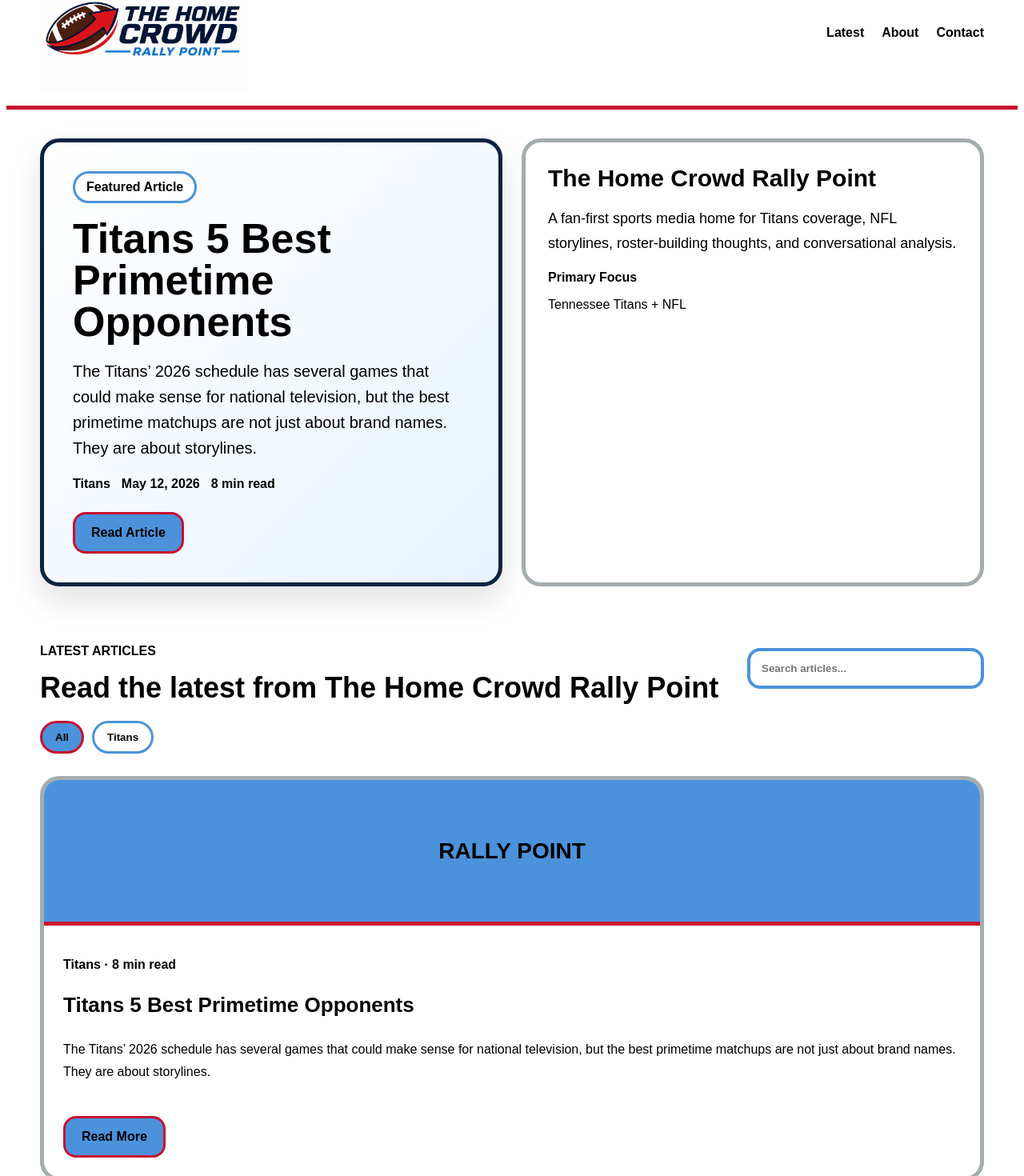
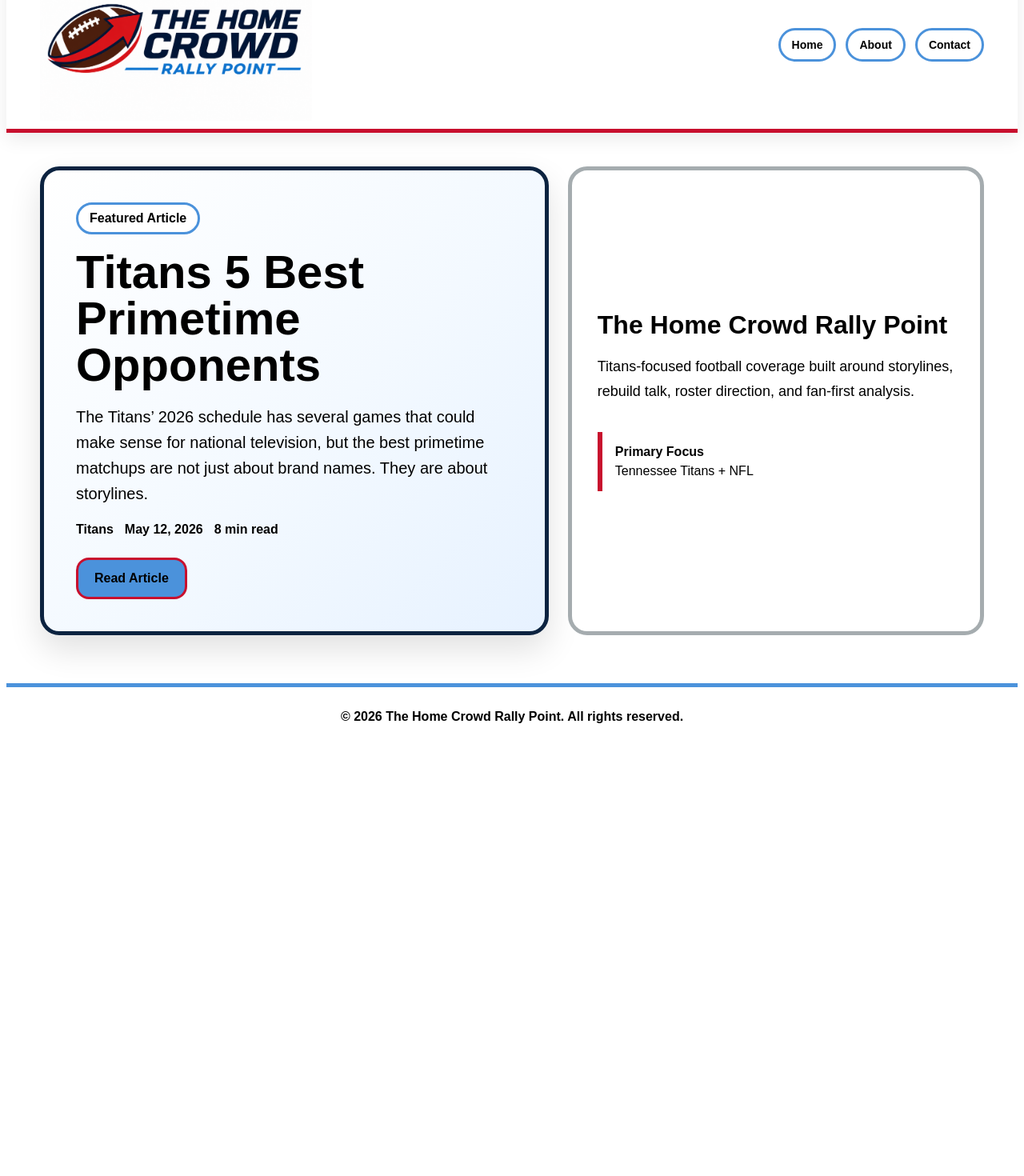
Before and after one commit to TheHomeCrowdRallyPoint/TheHomeCrowdRallyPoint, a React (Vite) app: page / in a window 1280 px wide. Shown: the part 58-1528 px from the top of the page at 80% size. After the commit the page ends 999 px from the top, so only its background shows below. Built offline with nearby package versions, Linux system fonts and the light colour scheme.

Commit message:
Update App.jsx

```diff
--- a/src/App.jsx
+++ b/src/App.jsx
@@ -1,4 +1,4 @@
-import React, { useEffect, useMemo, useState } from "react";
+import React, { useEffect, useState } from "react";
 
 const colors = {
   navy: "#0C2340",
@@ -86,44 +86,30 @@
     color: colors.black,
     fontFamily: "Arial, Helvetica, sans-serif",
   },
+
   header: {
     position: "sticky",
     top: 0,
     zIndex: 10,
     background: colors.white,
     borderBottom: `5px solid ${colors.red}`,
-    padding: "18px 24px",
+    padding: "10px 24px",
+    boxShadow: "0 8px 22px rgba(0,0,0,0.08)",
   },
+
   container: {
     maxWidth: "1180px",
     margin: "0 auto",
   },
+
   headerInner: {
     display: "flex",
     justifyContent: "space-between",
     alignItems: "center",
-    gap: "20px",
+    gap: "24px",
     flexWrap: "wrap",
   },
-  brand: {
-    display: "flex",
-    alignItems: "center",
-    gap: "14px",
-  },
-  brandMark: {
-    width: "56px",
-    height: "56px",
-    borderRadius: "16px",
-    background: colors.blue,
-    border: `4px solid ${colors.red}`,
-    display: "flex",
-    alignItems: "center",
-    justifyContent: "center",
-    fontWeight: 900,
-    fontSize: "20px",
-    color: colors.black,
-    boxShadow: `inset 0 0 0 3px ${colors.white}`,
-  },
+
   brandLink: {
     display: "flex",
     alignItems: "center",
@@ -132,51 +118,51 @@
   },
 
   logoImage: {
-  width: "260px",
+    width: "340px",
     maxWidth: "100%",
     height: "auto",
     objectFit: "contain",
     display: "block",
   },
-  siteTitle: {
-    margin: 0,
-    fontSize: "24px",
-    fontWeight: 900,
-    color: colors.black,
-  },
-  siteSub: {
-    margin: 0,
-    fontSize: "12px",
-    fontWeight: 900,
-    letterSpacing: "3px",
-    color: colors.black,
-  },
+
   nav: {
     display: "flex",
-    gap: "22px",
+    gap: "12px",
     fontWeight: 900,
     flexWrap: "wrap",
+    alignItems: "center",
   },
+
   navLink: {
     color: colors.black,
     textDecoration: "none",
+    border: `3px solid ${colors.blue}`,
+    borderRadius: "999px",
+    padding: "10px 14px",
+    background: colors.white,
+    fontSize: "14px",
   },
+
   main: {
-    padding: "36px 24px",
+    padding: "42px 24px 60px",
   },
+
   heroGrid: {
     display: "grid",
-    gridTemplateColumns: "repeat(auto-fit, minmax(300px, 1fr))",
+    gridTemplateColumns: "minmax(0, 1.1fr) minmax(280px, 0.9fr)",
     gap: "24px",
+    alignItems: "stretch",
   },
+
   hero: {
     border: `5px solid ${colors.navy}`,
     borderRadius: "24px",
-    padding: "36px",
+    padding: "40px",
     background: `linear-gradient(135deg, ${colors.white} 0%, #f3f9ff 55%, #e7f2ff 100%)`,
     color: colors.black,
     boxShadow: "0 18px 40px rgba(0,0,0,0.12)",
   },
+
   badge: {
     display: "inline-block",
     border: `3px solid ${colors.blue}`,
@@ -187,18 +173,21 @@
     color: colors.black,
     background: colors.white,
   },
+
   h1: {
     margin: 0,
-    fontSize: "clamp(36px, 6vw, 52px)",
+    fontSize: "clamp(38px, 6vw, 58px)",
     lineHeight: 1,
     fontWeight: 900,
     color: colors.black,
   },
+
   dek: {
     fontSize: "20px",
     lineHeight: 1.6,
     color: colors.black,
   },
+
   meta: {
     display: "flex",
     flexWrap: "wrap",
@@ -207,6 +196,7 @@
     color: colors.black,
     marginTop: "20px",
   },
+
   button: {
     marginTop: "26px",
     background: colors.blue,
@@ -218,85 +208,31 @@
     cursor: "pointer",
     fontSize: "16px",
   },
+
   sideCard: {
     border: `5px solid ${colors.silver}`,
     borderRadius: "24px",
-    padding: "28px",
+    padding: "32px",
     background: colors.white,
     color: colors.black,
+    display: "flex",
+    flexDirection: "column",
+    justifyContent: "center",
   },
-  sectionHeader: {
-    marginTop: "56px",
-    marginBottom: "20px",
-  },
+
   h2: {
     margin: 0,
     fontSize: "clamp(28px, 5vw, 36px)",
     fontWeight: 900,
     color: colors.black,
   },
-  searchRow: {
-    display: "flex",
-    justifyContent: "space-between",
-    gap: "18px",
-    alignItems: "center",
-    flexWrap: "wrap",
+
+  focusBox: {
+    marginTop: "18px",
+    borderLeft: `6px solid ${colors.red}`,
+    paddingLeft: "16px",
   },
-  input: {
-    border: `4px solid ${colors.blue}`,
-    borderRadius: "16px",
-    padding: "14px",
-    fontWeight: 800,
-    color: colors.black,
-    minWidth: "260px",
-  },
-  filters: {
-    display: "flex",
-    flexWrap: "wrap",
-    gap: "10px",
-    margin: "20px 0 28px",
-  },
-  filterButton: {
-    background: colors.white,
-    color: colors.black,
-    border: `3px solid ${colors.blue}`,
-    borderRadius: "999px",
-    padding: "10px 16px",
-    fontWeight: 900,
-    cursor: "pointer",
-  },
-  activeFilter: {
-    background: colors.blue,
-    border: `3px solid ${colors.red}`,
-  },
-  cardGrid: {
-    display: "grid",
-    gridTemplateColumns: "repeat(auto-fit, minmax(280px, 1fr))",
-    gap: "24px",
-  },
-  card: {
-    border: `5px solid ${colors.silver}`,
-    borderRadius: "24px",
-    overflow: "hidden",
-    background: colors.white,
-    color: colors.black,
-  },
-  cardTop: {
-    height: "145px",
-    background: colors.blue,
-    borderBottom: `5px solid ${colors.red}`,
-    display: "flex",
-    alignItems: "center",
-    justifyContent: "center",
-    textAlign: "center",
-    padding: "16px",
-    fontSize: "28px",
-    fontWeight: 900,
-    color: colors.black,
-  },
-  cardBody: {
-    padding: "24px",
-  },
+
   articleShell: {
     maxWidth: "850px",
     margin: "0 auto",
@@ -306,6 +242,7 @@
     background: colors.white,
     color: colors.black,
   },
+
   footer: {
     borderTop: `5px solid ${colors.blue}`,
     padding: "28px",
@@ -333,6 +270,7 @@
       <header style={styles.header}>
         <div style={{ ...styles.container, ...styles.headerInner }}>
           <Brand />
+
           <button
             style={{
               ...styles.button,
@@ -387,6 +325,16 @@
               );
             })}
           </div>
+
+          <button
+            style={{
+              ...styles.button,
+              background: colors.white,
+            }}
+            onClick={onBack}
+          >
+            Back to Home
+          </button>
         </article>
       </main>
 
@@ -398,30 +346,16 @@
 }
 
 export default function App() {
-  const [query, setQuery] = useState("");
-  const [category, setCategory] = useState("All");
   const [activeArticle, setActiveArticle] = useState(null);
-
-  const categories = ["All", ...new Set(articles.map((article) => article.category))];
-
-  const filteredArticles = useMemo(() => {
-    return articles.filter((article) => {
-      const matchesCategory = category === "All" || article.category === category;
-      const matchesSearch = `${article.title} ${article.dek} ${article.category}`
-        .toLowerCase()
-        .includes(query.toLowerCase());
-
-      return matchesCategory && matchesSearch;
-    });
-  }, [query, category]);
-
   const featured = articles[0];
 
   useEffect(() => {
     const slugFromUrl = window.location.hash.replace("#", "");
 
     if (slugFromUrl) {
-      const matchedArticle = articles.find((article) => article.slug === slugFromUrl);
+      const matchedArticle = articles.find(
+        (article) => article.slug === slugFromUrl
+      );
 
       if (matchedArticle) {
         setActiveArticle(matchedArticle);
@@ -446,13 +380,16 @@
       <header style={styles.header}>
         <div style={{ ...styles.container, ...styles.headerInner }}>
           <Brand />
+
           <nav style={styles.nav}>
-            <a style={styles.navLink} href="#latest">
-              Latest
+            <a style={styles.navLink} href="/">
+              Home
             </a>
+
             <a style={styles.navLink} href="#about">
               About
             </a>
+
             <a style={styles.navLink} href="mailto:youremail@example.com">
               Contact
             </a>
@@ -465,7 +402,9 @@
           <section style={styles.heroGrid}>
             <div style={styles.hero}>
               <span style={styles.badge}>Featured Article</span>
+
               <h1 style={styles.h1}>{featured.title}</h1>
+
               <p style={styles.dek}>{featured.dek}</p>
 
               <div style={styles.meta}>
@@ -486,87 +425,22 @@
             </div>
 
             <aside style={styles.sideCard} id="about">
-              <h2 style={{ ...styles.h2, fontSize: "30px" }}>
+              <h2 style={{ ...styles.h2, fontSize: "32px" }}>
                 The Home Crowd Rally Point
               </h2>
 
               <p style={{ fontSize: "18px", lineHeight: 1.7 }}>
-                A fan-first sports media home for Titans coverage, NFL storylines,
-                roster-building thoughts, and conversational analysis.
+                Titans-focused football coverage built around storylines,
+                rebuild talk, roster direction, and fan-first analysis.
               </p>
 
-              <p style={{ fontWeight: 900 }}>Primary Focus</p>
-              <p>Tennessee Titans + NFL</p>
+              <div style={styles.focusBox}>
+                <p style={{ fontWeight: 900, marginBottom: "6px" }}>
+                  Primary Focus
+                </p>
+                <p style={{ marginTop: 0 }}>Tennessee Titans + NFL</p>
+              </div>
             </aside>
-          </section>
-
-          <section id="latest" style={styles.sectionHeader}>
-            <div style={styles.searchRow}>
-              <div>
-                <p style={{ fontWeight: 900 }}>LATEST ARTICLES</p>
-                <h2 style={styles.h2}>
-                  Read the latest from The Home Crowd Rally Point
-                </h2>
-              </div>
-
-              <input
-                style={styles.input}
-                value={query}
-                onChange={(event) => setQuery(event.target.value)}
-                placeholder="Search articles..."
-              />
-            </div>
-
-            <div style={styles.filters}>
-              {categories.map((item) => (
-                <button
-                  key={item}
-                  style={{
-                    ...styles.filterButton,
-                    ...(category === item ? styles.activeFilter : {}),
-                  }}
-                  onClick={() => setCategory(item)}
-                >
-                  {item}
-                </button>
-              ))}
-            </div>
-
-            <div style={styles.cardGrid}>
-              {filteredArticles.map((article) => (
-                <article key={article.id} style={styles.card}>
-                  <div style={styles.cardTop}>{article.imageLabel}</div>
-
-                  <div style={styles.cardBody}>
-                    <p style={{ fontWeight: 900 }}>
-                      {article.category} · {article.readTime}
-                    </p>
-
-                    <h3
-                      style={{
-                        fontSize: "26px",
-                        fontWeight: 900,
-                        color: colors.black,
-                      }}
-                    >
-                      {article.title}
-                    </h3>
-
-                    <p style={{ lineHeight: 1.7 }}>{article.dek}</p>
-
-                    <button
-                      style={styles.button}
-                      onClick={() => {
-                        window.location.hash = article.slug;
-                        setActiveArticle(article);
-                      }}
-                    >
-                      Read More
-                    </button>
-                  </div>
-                </article>
-              ))}
-            </div>
           </section>
         </div>
       </main>
```
Lines whose indentation alone changed are shown as unchanged.
